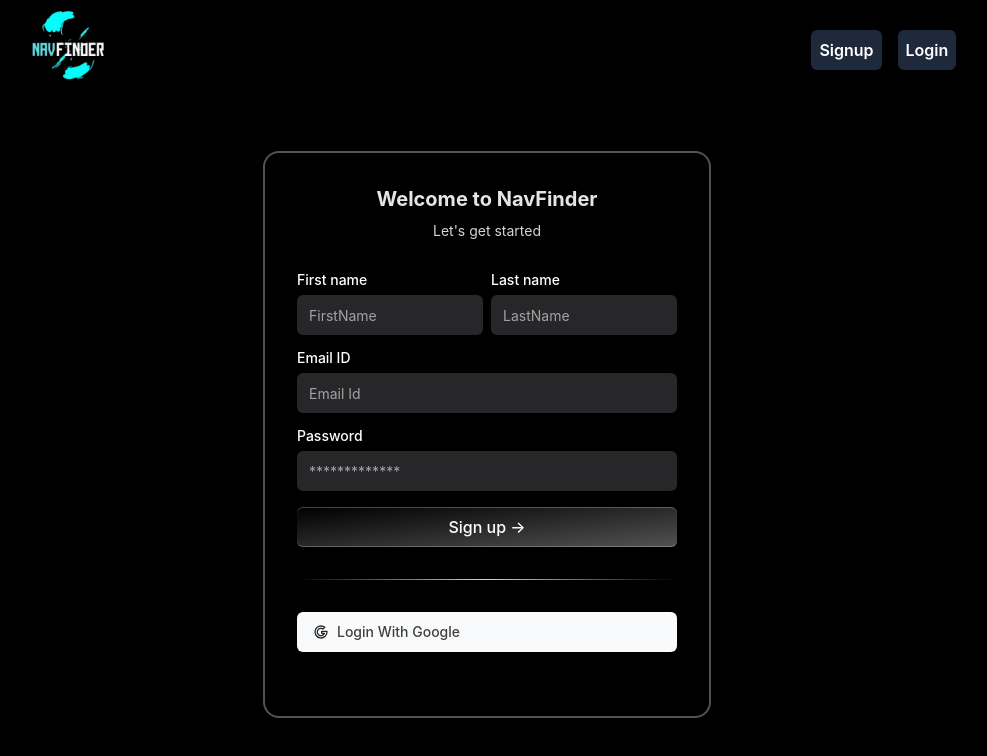
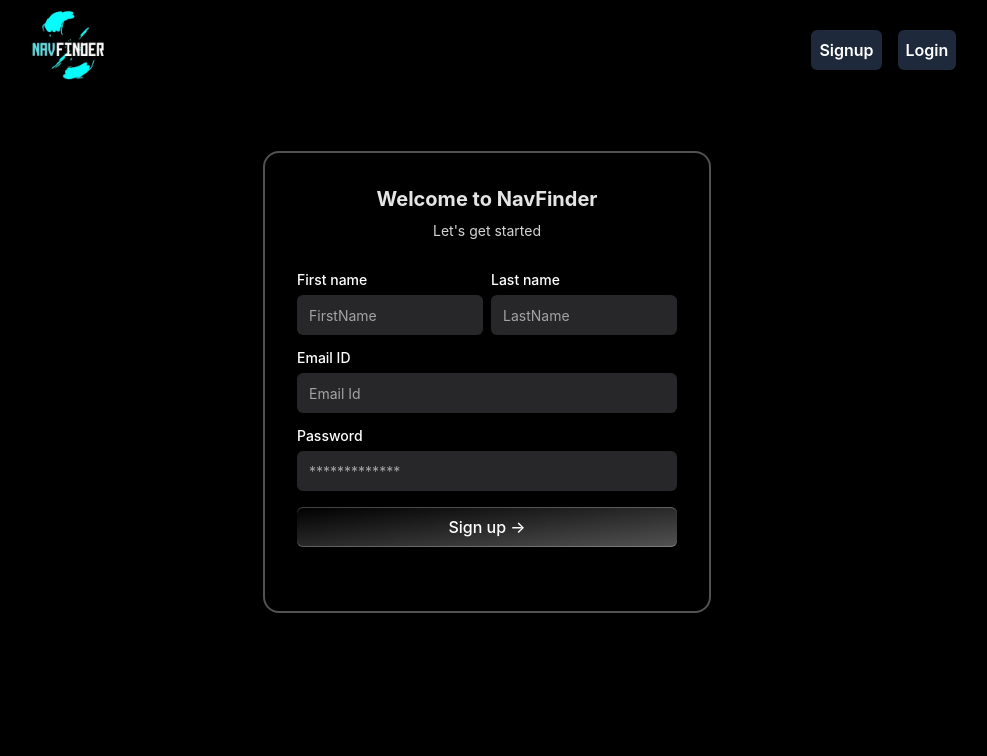
Before and after one commit to RDGems/Nav-Finder-Frontend, a React (Create React App) app: page /Signup in a window 1280 px wide. Shown: the top 756 px of the page, without its empty margins (153-1140 px from the left). Built offline with nearby package versions, Linux system fonts and the light colour scheme.

Commit message:
Removed In with Google

```diff
--- a/src/pages/Login.jsx
+++ b/src/pages/Login.jsx
@@ -1,8 +1,5 @@
 import React from 'react'
 import Navbar from '../components/Navbar'
-import {
-  IconBrandGoogle,
-} from "@tabler/icons-react";
 
 
 const Login = () => {function handleSubmit() {}
@@ -59,20 +56,7 @@
       >
         Login &rarr;
       </button>
-      <div className="bg-gradient-to-r from-transparent via-neutral-300 dark:via-neutral-700 to-transparent my-8 h-[1px] w-full" />
 
-<div className="flex flex-col space-y-4">
-  <button
-    className=" relative group/btn flex space-x-2 items-center justify-start px-4 w-full text-black rounded-md h-10 font-medium shadow-input bg-gray-50 dark:bg-zinc-900 dark:shadow-[0px_0px_1px_1px_var(--neutral-800)]"
-    type="submit"
-  >
-    <IconBrandGoogle className="h-4 w-4 text-neutral-800 dark:text-neutral-300" />
-    <span className="text-neutral-700 dark:text-neutral-300 text-sm">
-      Login With Google
-    </span>
-
-  </button>
-  </div>
     </form>
   </div>
   </div>
--- a/src/pages/Signup.jsx
+++ b/src/pages/Signup.jsx
@@ -1,8 +1,5 @@
 import React from 'react'
 import Navbar from '../components/Navbar'
-import {
-  IconBrandGoogle,
-} from "@tabler/icons-react";
 const Signup = () => {
  function handleSubmit() {}
 
@@ -86,21 +83,6 @@
         >
           Sign up &rarr;
         </button>
-
-        <div className="bg-gradient-to-r from-transparent via-neutral-300 dark:via-neutral-700 to-transparent my-8 h-[1px] w-full" />
-
-<div className="flex flex-col space-y-4">
-  <button
-    className=" relative group/btn flex space-x-2 items-center justify-start px-4 w-full text-black rounded-md h-10 font-medium shadow-input bg-gray-50 dark:bg-zinc-900 dark:shadow-[0px_0px_1px_1px_var(--neutral-800)]"
-    type="submit"
-  >
-    <IconBrandGoogle className="h-4 w-4 text-neutral-800 dark:text-neutral-300" />
-    <span className="text-neutral-700 dark:text-neutral-300 text-sm">
-      Login With Google
-    </span>
-
-  </button>
-  </div>
       </form>
     </div>
     </div>
```
